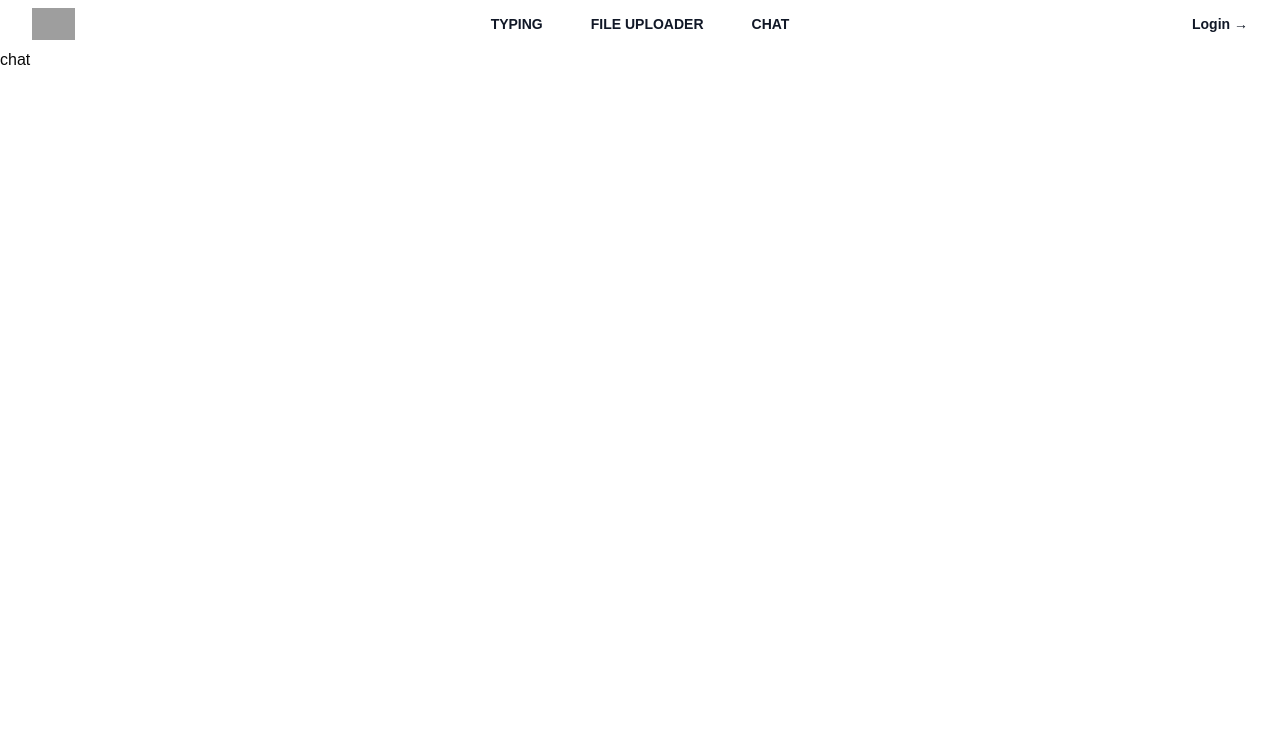
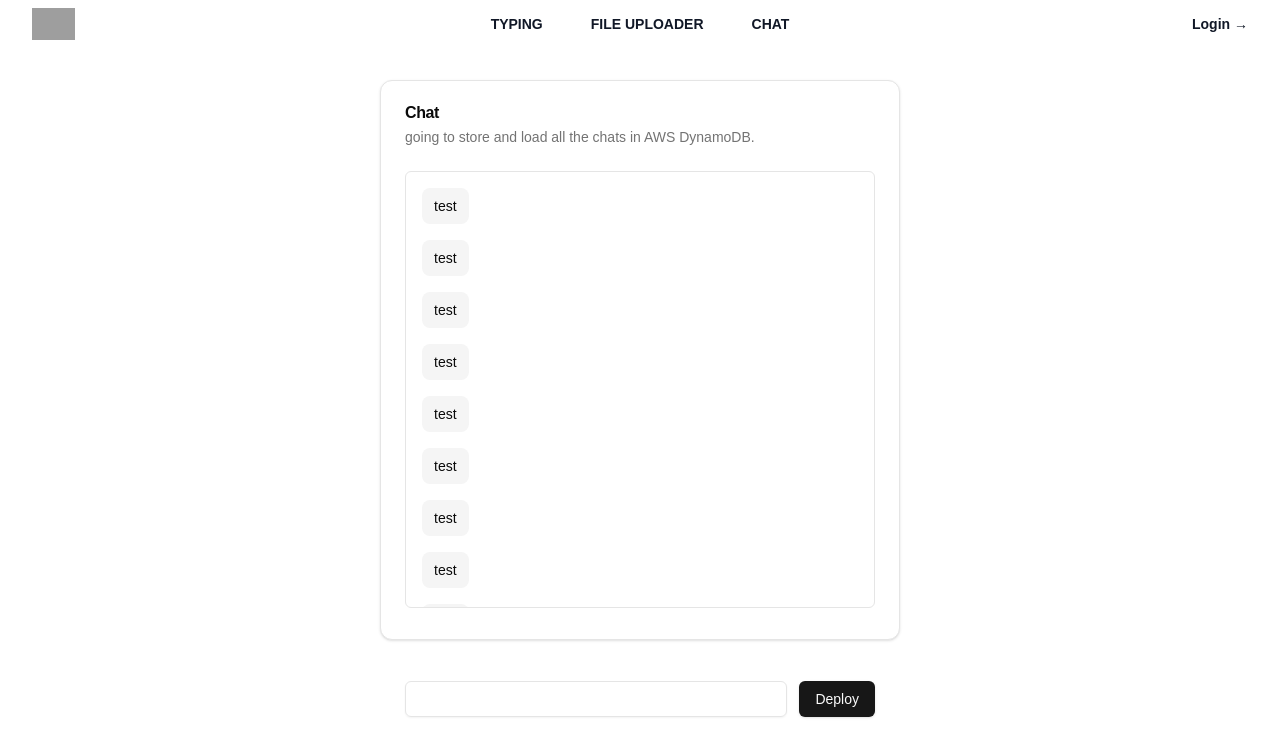
Before and after one commit to sirunde/sirunde.github.io, a Next.js app: page /sirun/chat in a window 1280 px wide. Shown: the top 756 px of the page. Built offline with nearby package versions, Linux system fonts and the light colour scheme; grey boxes are pictures that could not be loaded.

Commit message:
added chat for static TODO: need to implement user chat, and load and store to db

```diff
--- a/app/chat/page.tsx
+++ b/app/chat/page.tsx
@@ -1,9 +1,67 @@
-import React from 'react'
+import * as React from "react"
 
-const page = () => {
+import { Button } from "@/components/ui/button"
+import {
+  Card,
+  CardContent,
+  CardDescription,
+  CardFooter,
+  CardHeader,
+  CardTitle,
+} from "@/components/ui/card"
+import { Input } from "@/components/ui/input"
+import { Label } from "@/components/ui/label"
+import { ScrollArea } from "@/components/ui/scroll-area"
+export default function CardWithForm() {
   return (
-    <div>chat</div>
+<div className="flex flex-row justify-center px-4 py-8 sm:px-6">
+  <Card className="w-[65vh] h-[70vh] flex flex-col">
+    <CardHeader>
+      <CardTitle>Chat</CardTitle>
+      <CardDescription>going to store and load all the chats in AWS DynamoDB.</CardDescription>
+    </CardHeader>
+    <CardContent className="flex-grow">
+      <ScrollArea className="rounded-md border h-[90%] overflow-y-auto">
+        <form>
+          <div className="grid w-full items-center px-4 py-4 gap-4">
+            <div className="flex w-max max-w-[75%] flex-col gap-2 rounded-lg px-3 py-2 text-sm bg-muted">
+              test
+            </div>
+            <div className="flex w-max max-w-[75%] flex-col gap-2 rounded-lg px-3 py-2 text-sm bg-muted">
+              test
+            </div>
+            <div className="flex w-max max-w-[75%] flex-col gap-2 rounded-lg px-3 py-2 text-sm bg-muted">
+              test
+            </div>
+            <div className="flex w-max max-w-[75%] flex-col gap-2 rounded-lg px-3 py-2 text-sm bg-muted">
+              test
+            </div>
+            <div className="flex w-max max-w-[75%] flex-col gap-2 rounded-lg px-3 py-2 text-sm bg-muted">
+              test
+            </div>
+            <div className="flex w-max max-w-[75%] flex-col gap-2 rounded-lg px-3 py-2 text-sm bg-muted">
+              test
+            </div>
+            <div className="flex w-max max-w-[75%] flex-col gap-2 rounded-lg px-3 py-2 text-sm bg-muted">
+              test
+            </div>
+            <div className="flex w-max max-w-[75%] flex-col gap-2 rounded-lg px-3 py-2 text-sm bg-muted">
+              test
+            </div>
+            <div className="flex w-max max-w-[75%] flex-col gap-2 rounded-lg px-3 py-2 text-sm bg-muted">
+              test
+            </div>
+          </div>
+        </form>
+      </ScrollArea>
+    </CardContent>
+    <CardFooter className="flex justify-between gap-3">
+      <Input />
+      <Button>Deploy</Button>
+    </CardFooter>
+  </Card>
+</div>
+
   )
+
 }
-
-export default page
--- /dev/null
+++ b/components/ui/card.tsx
@@ -0,0 +1,76 @@
+import * as React from "react"
+
+import { cn } from "@/lib/utils"
+
+const Card = React.forwardRef<
+  HTMLDivElement,
+  React.HTMLAttributes<HTMLDivElement>
+>(({ className, ...props }, ref) => (
+  <div
+    ref={ref}
+    className={cn(
+      "rounded-xl border bg-card text-card-foreground shadow",
+      className
+    )}
+    {...props}
+  />
+))
+Card.displayName = "Card"
+
+const CardHeader = React.forwardRef<
+  HTMLDivElement,
+  React.HTMLAttributes<HTMLDivElement>
+>(({ className, ...props }, ref) => (
+  <div
+    ref={ref}
+    className={cn("flex flex-col space-y-1.5 p-6", className)}
+    {...props}
+  />
+))
+CardHeader.displayName = "CardHeader"
+
+const CardTitle = React.forwardRef<
+  HTMLDivElement,
+  React.HTMLAttributes<HTMLDivElement>
+>(({ className, ...props }, ref) => (
+  <div
+    ref={ref}
+    className={cn("font-semibold leading-none tracking-tight", className)}
+    {...props}
+  />
+))
+CardTitle.displayName = "CardTitle"
+
+const CardDescription = React.forwardRef<
+  HTMLDivElement,
+  React.HTMLAttributes<HTMLDivElement>
+>(({ className, ...props }, ref) => (
+  <div
+    ref={ref}
+    className={cn("text-sm text-muted-foreground", className)}
+    {...props}
+  />
+))
+CardDescription.displayName = "CardDescription"
+
+const CardContent = React.forwardRef<
+  HTMLDivElement,
+  React.HTMLAttributes<HTMLDivElement>
+>(({ className, ...props }, ref) => (
+  <div ref={ref} className={cn("p-6 pt-0", className)} {...props} />
+))
+CardContent.displayName = "CardContent"
+
+const CardFooter = React.forwardRef<
+  HTMLDivElement,
+  React.HTMLAttributes<HTMLDivElement>
+>(({ className, ...props }, ref) => (
+  <div
+    ref={ref}
+    className={cn("flex items-center p-6 pt-0", className)}
+    {...props}
+  />
+))
+CardFooter.displayName = "CardFooter"
+
+export { Card, CardHeader, CardFooter, CardTitle, CardDescription, CardContent }
--- a/components/ui/nav.tsx
+++ b/components/ui/nav.tsx
@@ -46,7 +46,7 @@ const Nav = () => {
 
           <div className="hidden md:flex md:gap-x-12 ">
             {navigation.map((item) => (
-              <a key={item.name} href={`${item.href}`} className="text-sm font-semibold leading-6 text-gray-900  hover:font-extrabold">
+              <a key={item.name} href={`${item.href}`} className="text-sm font-semibold leading-6 text-gray-900  hover:ease-in hover:duration-75  hover:text-base">
                 {item.name}
               </a>
             ))}
@@ -60,7 +60,7 @@ const Nav = () => {
 
         </nav>
 
-        <Dialog as="div" className="sm:hidden" open={mobileMenuOpen} onClose={setMobileMenuOpen}>
+        <Dialog as="div" className="md:hidden" open={mobileMenuOpen} onClose={setMobileMenuOpen}>
           <div className="fixed inset-0 z-50" />
           <DialogPanel className="fixed inset-y-0 right-0 z-50 w-full overflow-y-auto bg-white px-6 py-6 sm:max-w-sm sm:ring-1 sm:ring-gray-900/10">
             <div className="flex items-center justify-between">
--- /dev/null
+++ b/components/ui/scroll-area.tsx
@@ -0,0 +1,48 @@
+"use client"
+
+import * as React from "react"
+import * as ScrollAreaPrimitive from "@radix-ui/react-scroll-area"
+
+import { cn } from "@/lib/utils"
+
+const ScrollArea = React.forwardRef<
+  React.ElementRef<typeof ScrollAreaPrimitive.Root>,
+  React.ComponentPropsWithoutRef<typeof ScrollAreaPrimitive.Root>
+>(({ className, children, ...props }, ref) => (
+  <ScrollAreaPrimitive.Root
+    ref={ref}
+    className={cn("relative overflow-hidden", className)}
+    {...props}
+  >
+    <ScrollAreaPrimitive.Viewport className="h-full w-full rounded-[inherit]">
+      {children}
+    </ScrollAreaPrimitive.Viewport>
+    <ScrollBar />
+    <ScrollAreaPrimitive.Corner />
+  </ScrollAreaPrimitive.Root>
+))
+ScrollArea.displayName = ScrollAreaPrimitive.Root.displayName
+
+const ScrollBar = React.forwardRef<
+  React.ElementRef<typeof ScrollAreaPrimitive.ScrollAreaScrollbar>,
+  React.ComponentPropsWithoutRef<typeof ScrollAreaPrimitive.ScrollAreaScrollbar>
+>(({ className, orientation = "vertical", ...props }, ref) => (
+  <ScrollAreaPrimitive.ScrollAreaScrollbar
+    ref={ref}
+    orientation={orientation}
+    className={cn(
+      "flex touch-none select-none transition-colors",
+      orientation === "vertical" &&
+        "h-full w-2.5 border-l border-l-transparent p-[1px]",
+      orientation === "horizontal" &&
+        "h-2.5 flex-col border-t border-t-transparent p-[1px]",
+      className
+    )}
+    {...props}
+  >
+    <ScrollAreaPrimitive.ScrollAreaThumb className="relative flex-1 rounded-full bg-border" />
+  </ScrollAreaPrimitive.ScrollAreaScrollbar>
+))
+ScrollBar.displayName = ScrollAreaPrimitive.ScrollAreaScrollbar.displayName
+
+export { ScrollArea, ScrollBar }
--- a/package.json
+++ b/package.json
@@ -14,6 +14,7 @@
     "@heroicons/react": "^2.2.0",
     "@hookform/resolvers": "^3.9.1",
     "@radix-ui/react-label": "^2.1.1",
+    "@radix-ui/react-scroll-area": "^1.2.2",
     "@radix-ui/react-select": "^2.1.4",
     "@radix-ui/react-slot": "^1.1.1",
     "aws-sdk": "^2.1692.0",
```
Also changed, not shown: app/chat/chat.tsx (added), 1 other file (tests, documents, lock files or other folders).
